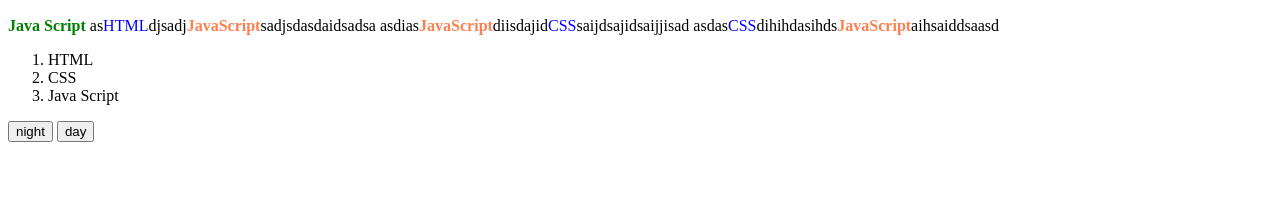
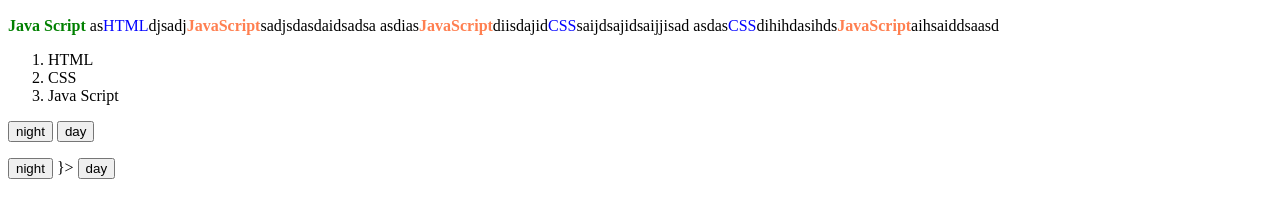
Before and after one commit to Ningbbang/ningbbang.github.io, a plain HTML site: page index.html in a window 1280 px wide. Shown: the part 96-314 px from the top of the page. Drawn offline with Linux system fonts and the light colour scheme.

Commit message:
Update index.html

```diff
--- a/index.html
+++ b/index.html
@@ -41,5 +41,22 @@
                 "document.querySelector('body').style.backgroundColor='white';
                 document.querySelector('body').style.color='#232323';">
             </p>
+
+
+            <input type="button" value="night" onclick="
+                if(night){
+                    document.querySelector('body').style.backgroundColor='black';
+                    document.querySelector('body').style.color='white';
+                } else {
+
+                    "document.querySelector('body').style.backgroundColor='white';
+                    document.querySelector('body').style.color='#232323';">
+
+                }>
+
+            <input type="button" value="day" onclick=
+                "document.querySelector('body').style.backgroundColor='white';
+                document.querySelector('body').style.color='#232323';">
+            </p>
     </body>
 </html>
```
